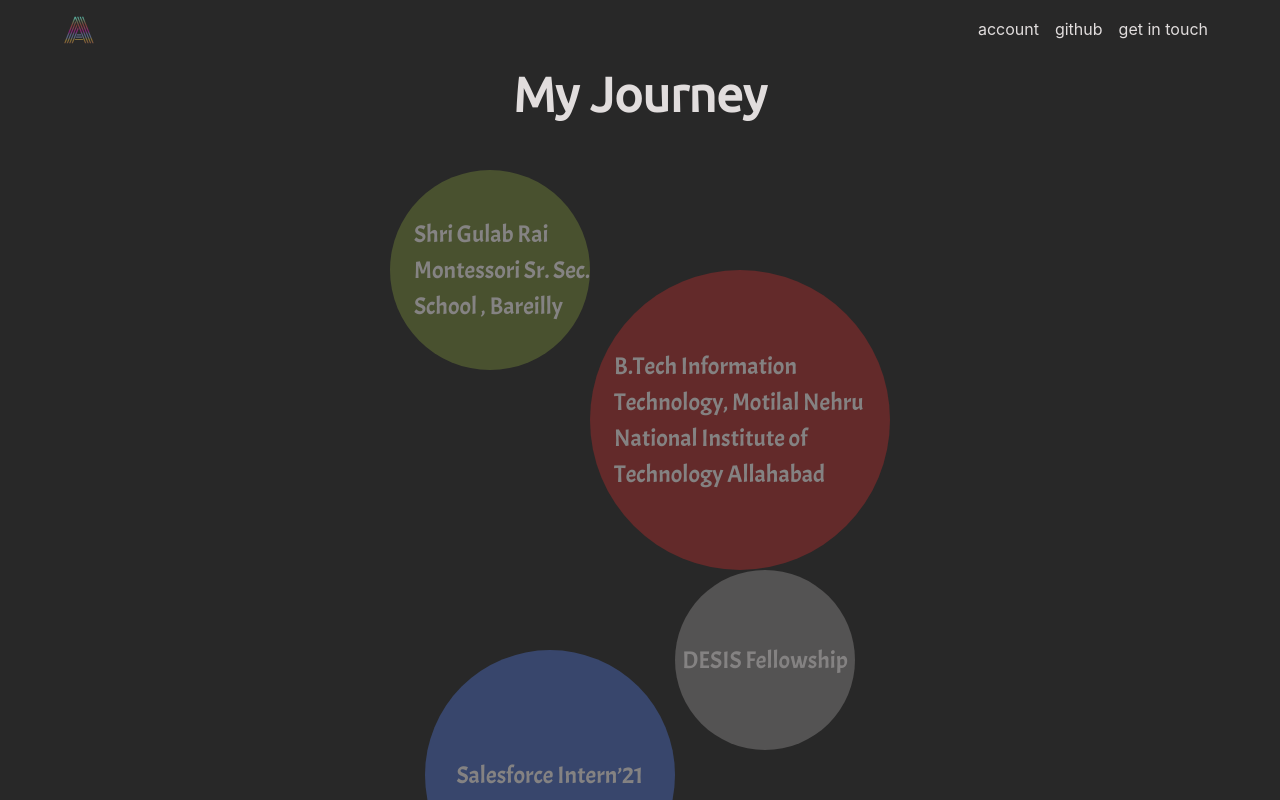
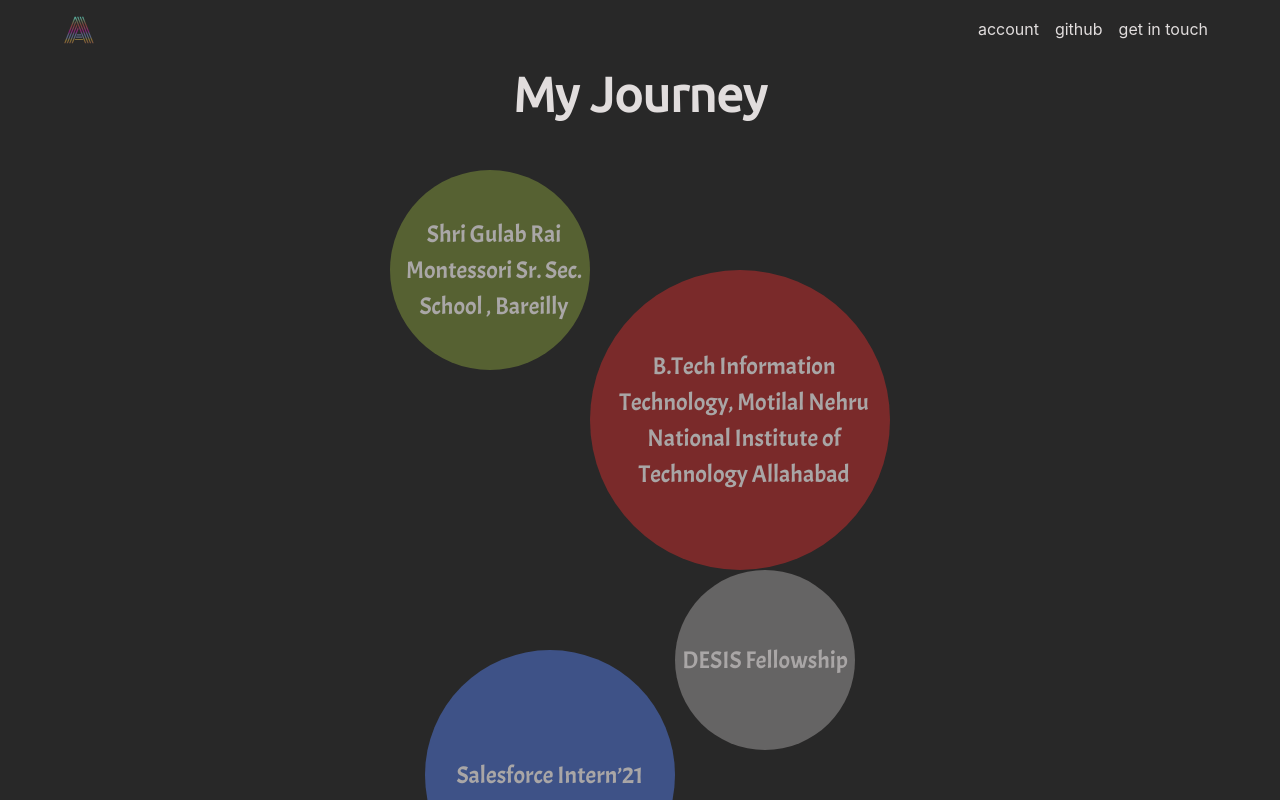
Before and after one commit to AnshikaGangwar/Portfolio, a React (Create React App) app in the folder client/: page /journey in a window 1280 px wide. Shown: the top 800 px of the page. Built offline with nearby package versions, Linux system fonts and the light colour scheme; a web font is replaced by a local one.

Commit message:
scroll reveal added, arrow animation added,

```diff
--- a/client/package.json
+++ b/client/package.json
@@ -10,6 +10,7 @@
     "@testing-library/jest-dom": "^5.11.8",
     "@testing-library/react": "^11.2.3",
     "@testing-library/user-event": "^12.6.0",
+    "animate.css": "^4.1.1",
     "bootstrap": "^4.5.3",
     "font-awesome": "^4.7.0",
     "fontawesome": "^5.6.3",
@@ -19,6 +20,7 @@
     "react-dom": "^17.0.1",
     "react-scripts": "4.0.1",
     "react-typist": "^2.0.5",
+    "scrollreveal": "^4.0.7",
     "web-vitals": "^0.2.4"
   },
   "scripts": {
--- a/client/src/components/form.jsx
+++ b/client/src/components/form.jsx
@@ -7,7 +7,7 @@
     render() {
         return (
             <div className='center body'>
-                <Card className="bg">
+                <Card className="bg p-5">
                     <Card.Body>
                     <span className="title">Let's combine our ideas and colaborate</span>
                         <Form className="form_align">
--- a/client/src/components/journey.jsx
+++ b/client/src/components/journey.jsx
@@ -14,10 +14,10 @@
                  </div>
                <div className=" front ">
                 <div className=" circle1 ">
-                   <span className="text ml-4">Shri Gulab Rai Montessori Sr. Sec. School , Bareilly</span>
+                   <span className="text ml-2 text-center">Shri Gulab Rai Montessori Sr. Sec. School , Bareilly</span>
                 </div>
                 <div className=" circle2 ">
-                <span className="text ml-4">B.Tech Information Technology,
+                <span className="text ml-2 text-center">B.Tech Information Technology,
                   Motilal Nehru National Institute of Technology Allahabad</span>
                 </div>
                 </div>
--- a/client/src/sass/components/intro.scss
+++ b/client/src/sass/components/intro.scss
@@ -7,7 +7,7 @@
 }
 .me_text{
     color: #E1DDDD;
-    font-weight: 500;
+    font-weight: 600;
     font-size: 2.5rem;
     font-family: $font-3;
 
@@ -19,7 +19,16 @@
     display: flex;
     justify-content: center;
     margin-top: -100px;
+    animation: arrowDown 1.5s infinite alternate forwards;
 }
+    @keyframes arrowDown {
+        0% {
+            margin-top:-93px;
+        }
+        100% {
+            margin-top:-100px;
+            }
+    }
 .photo{
     width: 90%;
     height: 90%;
--- a/client/src/sass/components/journey.scss
+++ b/client/src/sass/components/journey.scss
@@ -23,7 +23,7 @@
     justify-content: center;
     align-items: center;
     animation: c1 4s ease;
-    opacity: 0.5;
+    opacity: 0.7;
 }
 .circle2{
     width: 300px;
@@ -35,7 +35,7 @@
     justify-content: center;
     align-items: center;
     animation: c1 4s ease;
-    opacity: 0.5;
+    opacity: 0.7;
     animation-delay: 6s;
 }
 .circle3{
@@ -48,7 +48,7 @@
     justify-content: center;
     align-items: center;
     animation: c1 4s linear;
-    opacity: 0.5;
+    opacity: 0.7;
     animation-delay: 18s;
 }
 .circle4{
@@ -60,7 +60,7 @@
     justify-content: center;
     align-items: center;
     animation: c1 4s ease;
-    opacity: 0.5;
+    opacity: 0.7;
     animation-delay: 12s;
 }
 .text{
--- a/client/src/views/home.jsx
+++ b/client/src/views/home.jsx
@@ -1,4 +1,5 @@
 import React, { Component } from 'react';
+import ScrollReveal from 'scrollreveal';
 import Intro from '../components/intro'
 import Skills from '../components/skills'
 import Journey from '../components/journey'
@@ -6,6 +7,16 @@
 import Form from '../components/form'
 
 export default class Homepage extends Component {
+
+  contactform=React.createRef();
+  executeContactFormScroll=()=> this.contactform.current.scrollIntoView();
+
+  componentDidMount() {
+    ScrollReveal().reveal('.journey_wrapper_home',{origin:'bottom', distance: '130px', viewFactor: 0.3, reset:true });
+    ScrollReveal().reveal('.skills_wrapper_home',{origin:'bottom', distance: '130px', viewFactor: 0.3, reset:true });
+    ScrollReveal().reveal('.form_wrapper_home',{origin:'bottom', distance: '130px', viewFactor: 0.3, reset:true });
+  }
+
   render() {
     return (
       <div className="container-fluid home-container">
@@ -13,11 +24,11 @@
          <Intro/>
          </div>
 
-         <div className="position">
+         <div className="position skills_wrapper_home">
          <Skills/>
          </div>
 
-         <div className="position">
+         <div className="position journey_wrapper_home">
          <Journey/>
          </div>
 
@@ -25,8 +36,8 @@
          <MyWork/>
          </div>
 
-         <div className="position">
-         <Form/>
+         <div className="position form_wrapper_home">
+          <Form/>
          </div>
       </div>
     );
```
Also changed, not shown: 2 other files (tests, documents, lock files or other folders).
